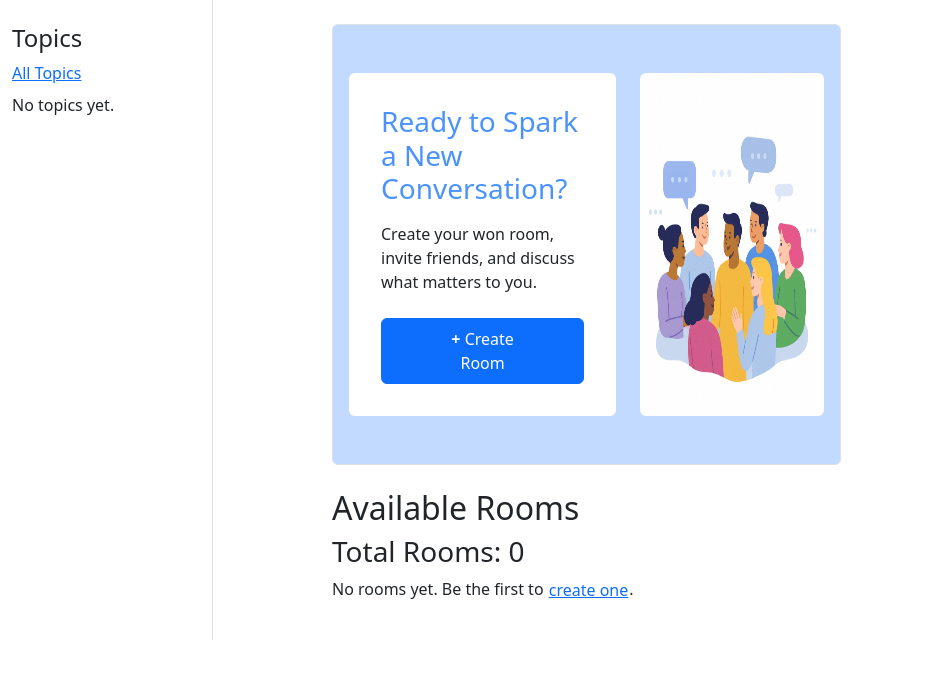
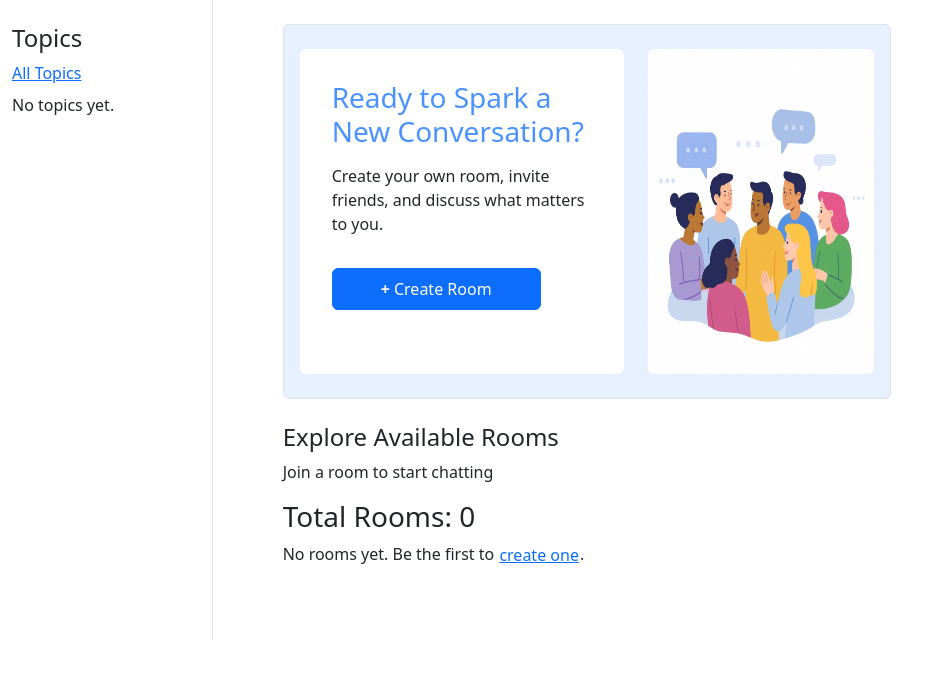
Before and after one commit to parthu05/CoLearner, a Django app: page / in a window 1280 px wide. Shown: the part 58-737 px from the top of the page, without its empty margins (0-942 px from the left). Run offline with Django 5.2, Linux system fonts and the light colour scheme; the visitor is signed in with stand-in values (Sample User, id 1); data comes from the database, SQL or seed files in the repository; data that the repository does not hold is empty.

Commit message:
changes with the rooms in home page

```diff
--- a/templates/home.html
+++ b/templates/home.html
@@ -14,26 +14,37 @@
         <p>No topics yet.</p>
         {% endif %}
       </div>
-      <!-- You can add more sidebar content here -->
     </div>
 
     <!-- Main Content -->
-    <div class="col-md-5 mx-auto">
+    <div class="col-md-6 mx-auto px-3">
       {% include "room_form.html" %}
-      <h2 class="mt-4">Available Rooms</h2>
+      <h4 class="mt-4">Explore Available Rooms</h4>
+      <p>Join a room to start chatting</p>
       <h3>Total Rooms: {{ rooms_count }}</h3>
+      <!-- filepath: d:\codes\coLearner\templates\home.html -->
+      <div class="row">
         {% if rooms %} {% for room in rooms %}
-      <div class="mb-3 p-2 border rounded">
+        <div class="col-md-6 mb-3">
+          <div
+            class="p-2 border rounded h-100 border-secondary border-opacity-25"
+          >
             <a href="{% url 'room' room.id %}">{{ room.id }}. {{ room.name }}</a
             ><br />
-        <a href="{% url 'profile' room.host.id %}">@{{ room.host.username }}</a>
+            <a href="{% url 'profile' room.host.id %}"
+              >@{{ room.host.username }}</a
+            >
             <p><strong>Topic</strong>: {{ room.topic }}</p>
             {% if user == room.host %}
             <a href="{% url 'update_room' room.id %}">Update Room</a>
             <a href="{% url 'delete_room' room.id %}">Delete Room</a>
             {% endif %}
           </div>
-      {% endfor %} {% else %}
+        </div>
+        {% if forloop.counter|divisibleby:2 %}
+      </div>
+      <div class="row">
+        {% endif %} {% endfor %} {% else %}
         <p>
           No rooms yet. Be the first to
           <button
@@ -46,6 +57,7 @@
         </p>
         {% endif %}
       </div>
+    </div>
 
     <!-- Right Sidebar (Empty for now) -->
     <div class="col-md-3"></div>
--- a/templates/room_form.html
+++ b/templates/room_form.html
@@ -1,19 +1,19 @@
 {% load static %}
 
-<div class="container my-4 py-5 px-3 border rounded bg-primary bg-opacity-25">
+<div class="container my-4 py-4 px-3 border rounded bg-primary bg-opacity-10">
   <div class="row">
     <div class="col-7">
-      <div class="card border-0 p-3">
+      <div class="card border-0 p-3 pb-5">
         <div class="card-body">
           <h3 class="card-title text-primary text-opacity-75">
             Ready to Spark a New Conversation?
           </h3>
           <p class="card-text mt-3">
-            Create your won room, invite friends, and discuss what matters to
+            Create your own room, invite friends, and discuss what matters to
             you.
           </p>
           <button
-            class="btn btn-primary mt-2 px-5 py-2"
+            class="btn btn-primary mt-3 px-5 py-2"
             data-bs-toggle="modal"
             data-bs-target="#createRoomModal"
           >
```
Lines whose indentation alone changed are shown as unchanged.
